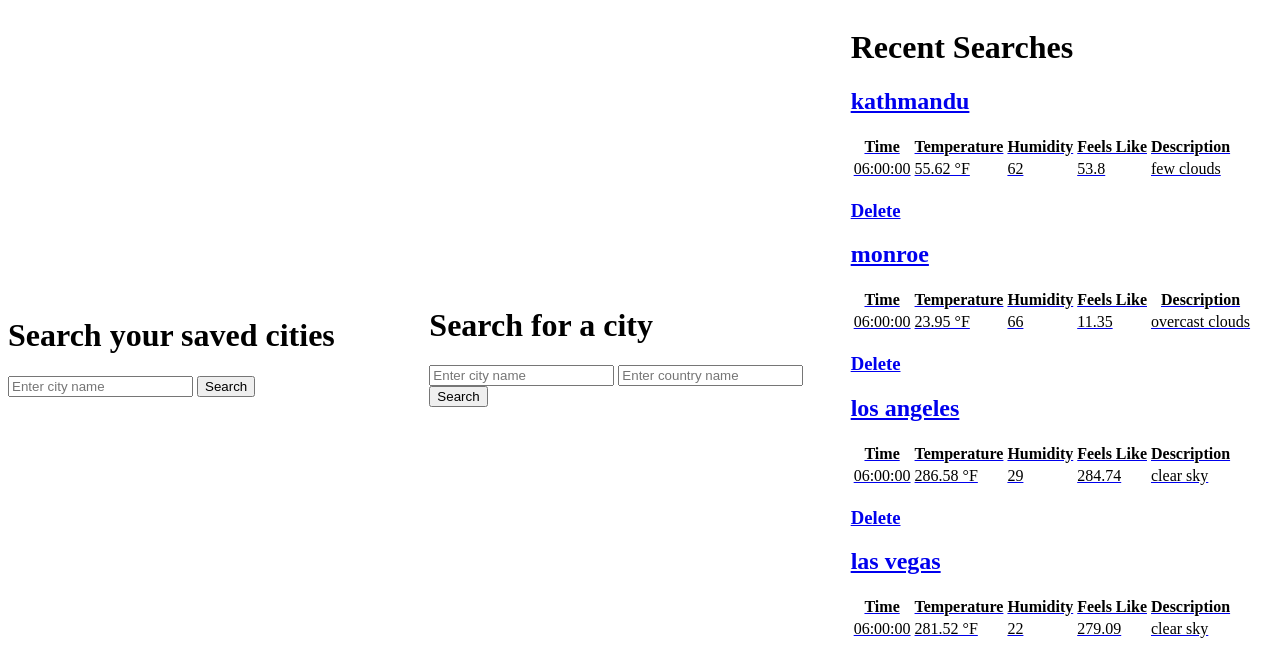
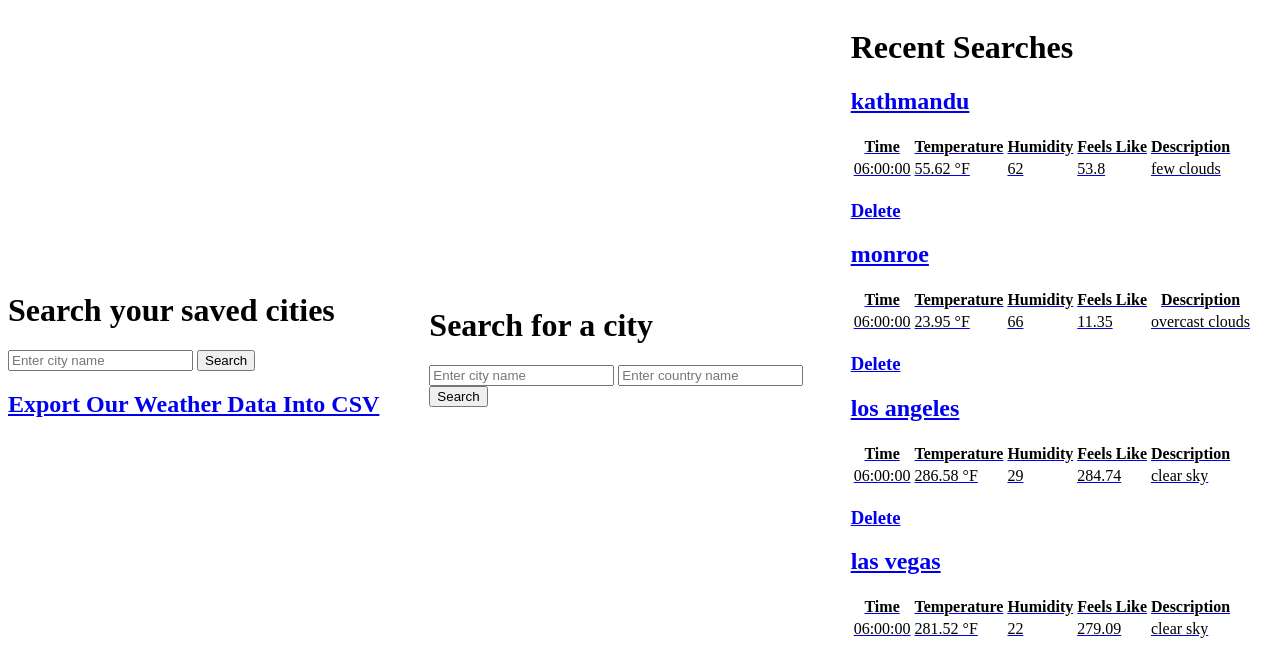
Before and after one commit to sujandk/AppWeather, a Django app: page / in a window 1280 px wide. Shown: the top 657 px of the page. Run offline with Django 5.2, Linux system fonts and the light colour scheme; data comes from the database, SQL or seed files in the repository; both versions use the stored data as it was after the commit.

Commit message:
forntend remains

```diff
--- a/appweather/settings.py
+++ b/appweather/settings.py
@@ -39,6 +39,7 @@ INSTALLED_APPS = [
     "django.contrib.staticfiles",
 
     'base.apps.BaseConfig',
+
 ]
 
 MIDDLEWARE = [
--- a/base/templates/base/home.html
+++ b/base/templates/base/home.html
@@ -8,6 +8,8 @@
             <input type="text" name="city" placeholder="Enter city name">
             <button type="submit">Search</button>
         </form>
+
+        <h2><a href="{% url 'exportWeather' %}">Export Our Weather Data Into CSV</a></h2>
     </div>
     <div>
         <h1>Search for a city</h1>
--- a/base/urls.py
+++ b/base/urls.py
@@ -6,4 +6,5 @@ urlpatterns = [
     path('foreCast/<str:city>', views.foreCast, name='foreCast'),
     path('savedCities', views.savedCities, name='savedCities'),
     path('delete/<str:city>', views.delete, name='delete'),
+    path('exportWeather/', views.exportWeather, name='exportWeather'),
 ]
--- a/base/views.py
+++ b/base/views.py
@@ -8,37 +8,42 @@ from pytz import timezone
 import math
 from django.db.models import Q
 from django.http import HttpResponse
-# Create your views here.
+import csv
+from django.contrib import messages
+
+
 def home(request):
     if request.method == 'POST':
-        city = request.POST['city']
-        country = request.POST['country']
-        api_key = '40b9e3b48771a8ec521f9fb68e2c918c'
-        url = f'https://api.openweathermap.org/data/2.5/forecast?q={city},{country}&appid={api_key}&units=imperial'
-        response = requests.get(url)
-        data = response.json()
-        print(data)
-        lists = data['list']
-        city_instance, created = City.objects.get_or_create(name=city, country=country)
+        try:
+            city = request.POST['city']
+            country = request.POST['country']
+            api_key = '40b9e3b48771a8ec521f9fb68e2c918c'
+            url = f'https://api.openweathermap.org/data/2.5/forecast?q={city},{country}&appid={api_key}&units=imperial'
+            response = requests.get(url)
+            response.raise_for_status()
+            data = response.json()
+            if data.get('cod') != "200":
+                raise ValueError("City could not be found")
+            lists = data['list']
+            city_instance, created = City.objects.get_or_create(name=city, country=country)
 
 
-        for list in lists:
-            date = list['dt_txt'].split(' ')[0]
-            time = list['dt_txt'].split(' ')[1]
-            temperature = list['main']['temp']
-            humidity = list['main']['humidity']
-            feels_like = list['main']['feels_like']
-            description = list['weather'][0]['description']
-            from datetime import datetime
-            date_obj = datetime.strptime(date, '%Y-%m-%d').date()
+            for list in lists:
+                date = list['dt_txt'].split(' ')[0]
+                time = list['dt_txt'].split(' ')[1]
+                temperature = list['main']['temp']
+                humidity = list['main']['humidity']
+                feels_like = list['main']['feels_like']
+                description = list['weather'][0]['description']
 
-            time_obj = datetime.strptime(time, '%H:%M:%S').time()
+                date_obj = datetime.strptime(date, '%Y-%m-%d').date()
+
+                time_obj = datetime.strptime(time, '%H:%M:%S').time()
 
 
-
-            date_instance , created = Date.objects.get_or_create(date=date_obj , city=city_instance)
-            time_instance , created = Time.objects.get_or_create(time=time_obj , date=date_instance)
-            Weather.objects.get_or_create(
+                date_instance , created = Date.objects.get_or_create(date=date_obj , city=city_instance)
+                time_instance , created = Time.objects.get_or_create(time=time_obj , date=date_instance)
+                Weather.objects.get_or_create(
                 date=date_instance ,
                 city=city_instance ,
                 time=time_instance ,
@@ -47,47 +52,60 @@ def home(request):
                 feels_like=feels_like ,
                 description=description)
 
-        cityName = City.objects.get(name= city)
-        dates = cityName.date_set.all()
-        weather_data = {}
-        for date in dates:
-            related_times = date.time_set.all()
-            weather_data[date] = []
-            for time in related_times:
-                weather=Weather.objects.get(time=time)
+            cityName = City.objects.get(name= city)
+            dates = cityName.date_set.all()
+            weather_data = {}
+            for date in dates:
+                related_times = date.time_set.all()
+                weather_data[date] = []
+                for time in related_times:
+                    weather=Weather.objects.get(time=time)
 
-                weather_data[date].append({
+                    weather_data[date].append({
                     "time": time.time.strftime('%H:%M:%S'),
                     "temperature": weather.temperature,
                     "humidity": weather.humidity,
                     "feels_like": weather.feels_like,
                     "description": weather.description,
-                })
+                    })
 
 
-        return render(request, 'base/forecast.html' , {'weather_date': weather_data , 'city': city})
+            return render(request, 'base/forecast.html' , {'weather_date': weather_data , 'city': city})
+
+        except requests.exceptions.RequestException as e:
+            messages.error(request, f"An error occurred while connecting to the weather service: {e}")
+        except ValueError as e:
+            messages.error(request, str(e))
+        except KeyError:
+            messages.error(request, "The weather service returned unexpected data. Please try again.")
+        except Exception as e:
+            messages.error(request, f"An unexpected error occurred: {e}")
+
+
+
+
+
+
+   # until this point is the try and except block
+
 
     recent_searches = City.objects.all().order_by('-created_at')[:5]
     current_time = now()
-    print(current_time)
     current_hour = current_time.hour
     closestHour =  math.ceil((current_hour/3))*3
     fetchingHour = f"{closestHour:02}:00:00"
-    print(fetchingHour)
     current_date = dt_date.today()
-    print(current_date)
     weather_data = {}
     for search in recent_searches:
         city_weather = []
         dates = search.date_set.filter(date=current_date)
-        print(dates)
         for date in dates:
 
             #  timeAtCurrent = date.time_set.filter(time=fetchingHour)
-            timeAtCurrent = date.time_set.filter(time=fetchingHour).first()  # Get the first time match
+            timeAtCurrent = date.time_set.filter(time=fetchingHour).first()
 
             if timeAtCurrent:
-                weather = Weather.objects.filter(time=timeAtCurrent).first()  # Get the first matching weather
+                weather = Weather.objects.filter(time=timeAtCurrent).first()
 
                 if weather:
                 # Print the weather data
@@ -116,7 +134,7 @@ def home(request):
                 })
 
             weather_data[search.name] = city_weather
-            print(weather_data)
+
     return render(request, "base/home.html", {'weather_data': weather_data})
 
 
@@ -173,3 +191,29 @@ def delete(request , city):
         city.delete()
         return redirect('home')
     return render(request, "base/delete.html" , {'object': city})
+
+def exportWeather(request):
+     # Create HttpResponse with content type as CSV
+    response = HttpResponse(content_type='text/csv')
+    response['Content-Disposition'] = 'attachment; filename="weather_data.csv"'
+
+    # Create a CSV writer
+    writer = csv.writer(response)
+
+    # Write the header row
+    writer.writerow(['City', 'Country', 'Date', 'Time', 'Temperature', 'Humidity', 'Feels Like', 'Description'])
+
+    # Fetch and write data from the database
+    weather_data = Weather.objects.select_related('city', 'date', 'time')
+    for weather in weather_data:
+        writer.writerow([
+            weather.city.name,
+            weather.city.country,
+            weather.date.date,
+            weather.time.time.strftime('%H:%M:%S'),
+            weather.temperature,
+            weather.humidity,
+            weather.feels_like,
+            weather.description,
+        ])
+    return response
```
Also changed, not shown: db.sqlite3.
